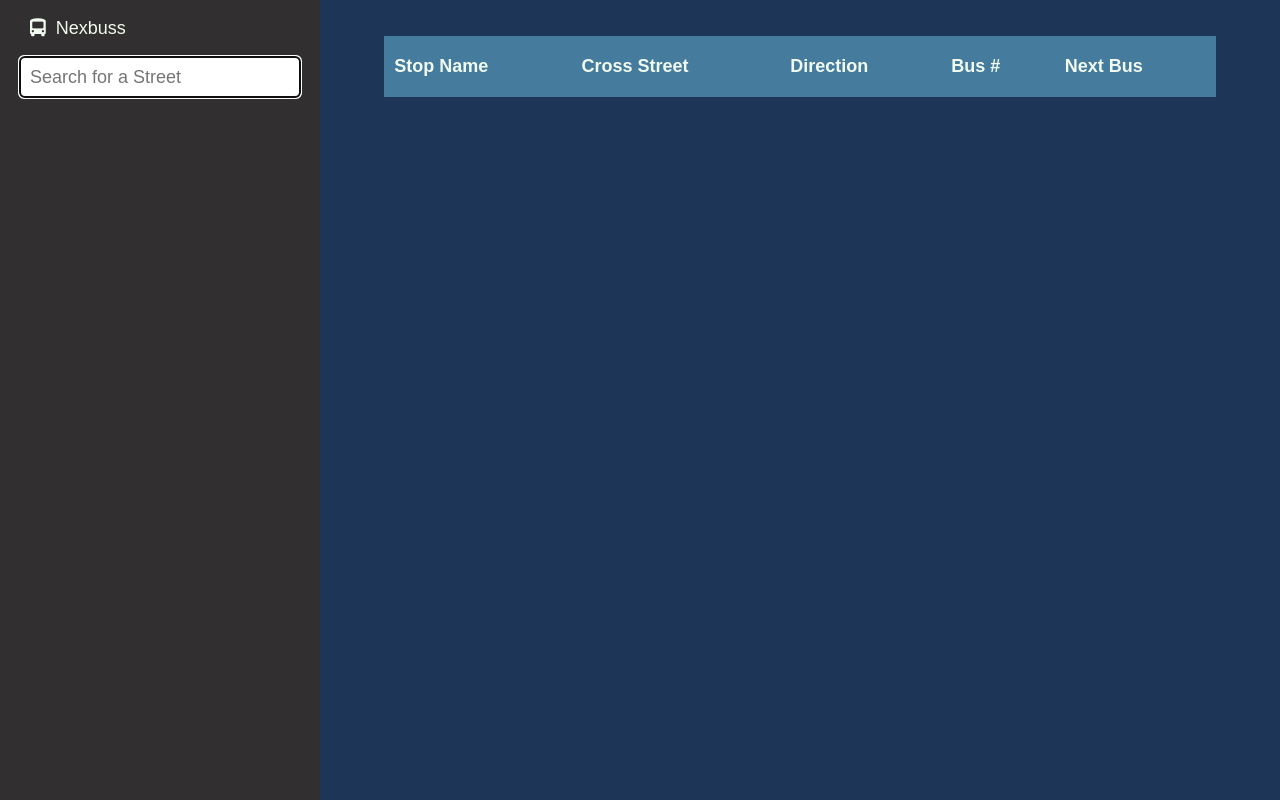
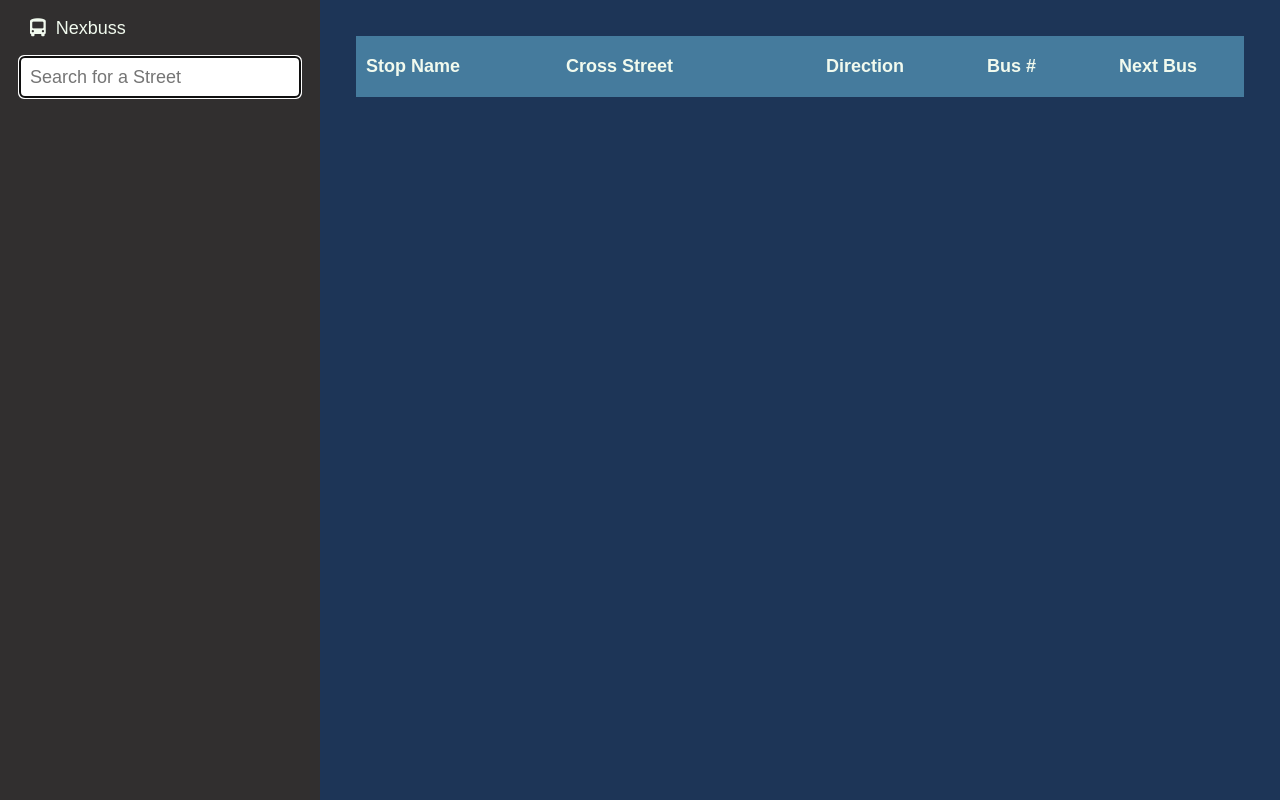
Before and after one commit to braden337/transit, a website built with Parcel: page src/index.html in a window 1280 px wide. Built offline with nearby package versions, Linux system fonts and the light colour scheme; no server answers.

Commit message:
Adjust table spacing and alignment

```diff
--- a/src/style.css
+++ b/src/style.css
@@ -40,7 +40,7 @@ aside {
 }
 
 main {
-  padding: 0 1rem 1rem;
+  padding: 0 2rem 1rem;
   min-height: 100vh;
   background-color: var(--background);
   color: var(--foreground);
@@ -74,8 +74,7 @@ input:before {
 
 table {
   background-color: var(--header);
-  width: 90%;
-  margin: auto;
+  width: 100%;
   border-spacing: 0;
   margin-bottom: 20px;
 }
@@ -83,6 +82,13 @@ table {
 td,
 th {
   padding: 20px 10px;
+  text-align: center;
+}
+
+td:nth-child(1),
+th:nth-child(1),
+td:nth-child(2),
+th:nth-child(2) {
   text-align: left;
 }
 
@@ -103,8 +109,6 @@ tbody tr:last-child td {
 }
 
 #street-name {
-  width: 90%;
-  margin: auto;
   padding-left: 0;
   font-weight: 700;
 }
```
